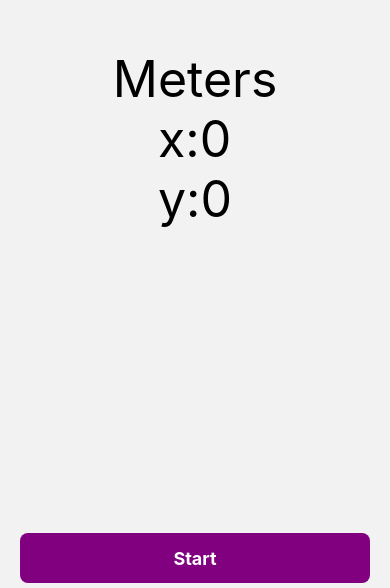
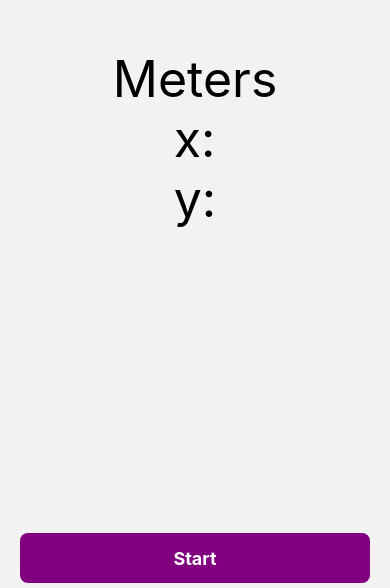
Before and after one commit to realvineeths/IndoorNavigationBle, a React Native app: screen / in a window 390 px wide. Shown: the part 256-844 px from the top of the page. Built offline with nearby package versions, Linux system fonts and the light colour scheme; what react-native-ble-plx would draw is missing.

Commit message:
pre phase 2 review1

```diff
--- a/App.js
+++ b/App.js
@@ -14,7 +14,7 @@ LogBox.ignoreLogs(['new NativeEventEmitter()']);
 
 const App = () => {
   const { requestPermissions, scanForPeripherals, distance,cordinates } = useBLE();
-  // console.log(cordinates);
+  console.log(cordinates);
   const scanForDevices = () => {
     requestPermissions(isGranted => {
       console.log(isGranted, 'grant');
@@ -38,8 +38,8 @@ const App = () => {
           </View>
         ))} */}
         <View>
-        <Text style={{ fontSize: 50, color: 'black' }}>x:{cordinates[0]}</Text>
-        <Text style={{ fontSize: 50, color: 'black' }}>y:{cordinates[1]}</Text>
+        <Text style={{ fontSize: 50, color: 'black' }}>x:{cordinates.x}</Text>
+        <Text style={{ fontSize: 50, color: 'black' }}>y:{cordinates.y}</Text>
         {/* <Text style={{ fontSize: 50, color: 'black' }}>z:{cordinates[2]}</Text> */}
         </View>
       </View>
--- a/findCord.js
+++ b/findCord.js
@@ -35,7 +35,6 @@
     x = k / j;
     y = ((beacons[1].x - beacons[0].x) / (beacons[0].y - beacons[1].y)) * x + (sqr(beacons[0].x) + sqr(beacons[0].y) - sqr(beacons[1].x) - sqr(beacons[1].y) - sqr(beacons[0].dis) + sqr(beacons[1].dis)) / (2 * (beacons[0].y - beacons[1].y));
 
-    console.log("in calc",k,j);
     return exports.vector(x, y);
   };
 
--- a/useBLE.js
+++ b/useBLE.js
@@ -22,7 +22,8 @@ function disCalc(setCordinates){
     trilateration.setDistance(1, b);
     trilateration.setDistance(2, c);
     var pos = trilateration.calculatePosition();
-    console.log(pos);
+    setCordinates(pos)
+    // console.log(a,b,c,pos);
   }
 
 }
@@ -103,12 +104,11 @@ function useBLE() {
           // for (let x = 0; x < beaconData.length; x++) {
           //   console.log(beaconData[x]);
           // }
-          trilateration.addBeacon(0, trilateration.vector(-2, 2));
-          trilateration.addBeacon(1, trilateration.vector(2, 2));
-          trilateration.addBeacon(2, trilateration.vector(2, -2));
+          trilateration.addBeacon(0, trilateration.vector(-2.01, 2));
+          trilateration.addBeacon(1, trilateration.vector(2.1, 2.1));
+          trilateration.addBeacon(2, trilateration.vector(2, -2.04));
           disCalc(setCordinates);
           setDistance([...beaconData]);
-
         }
         if (error) {
           console.log(error, 'error');
```
